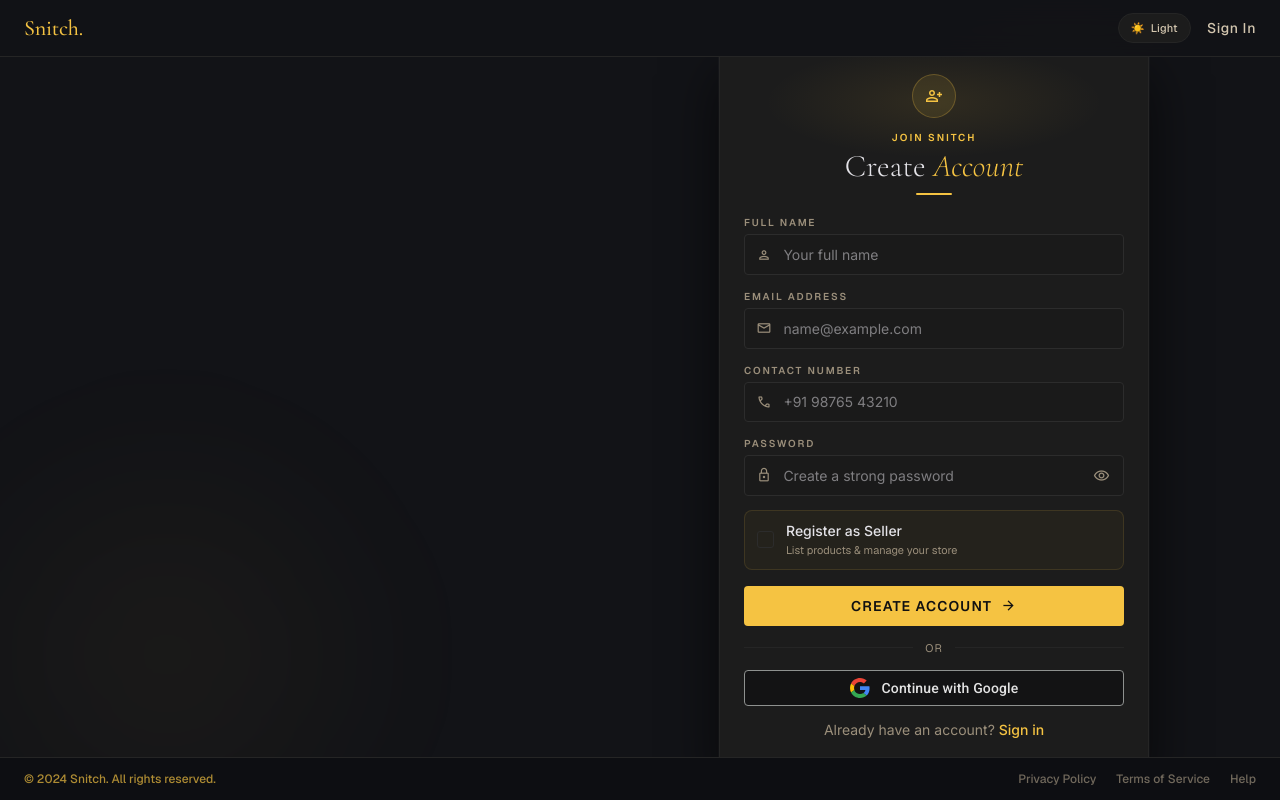
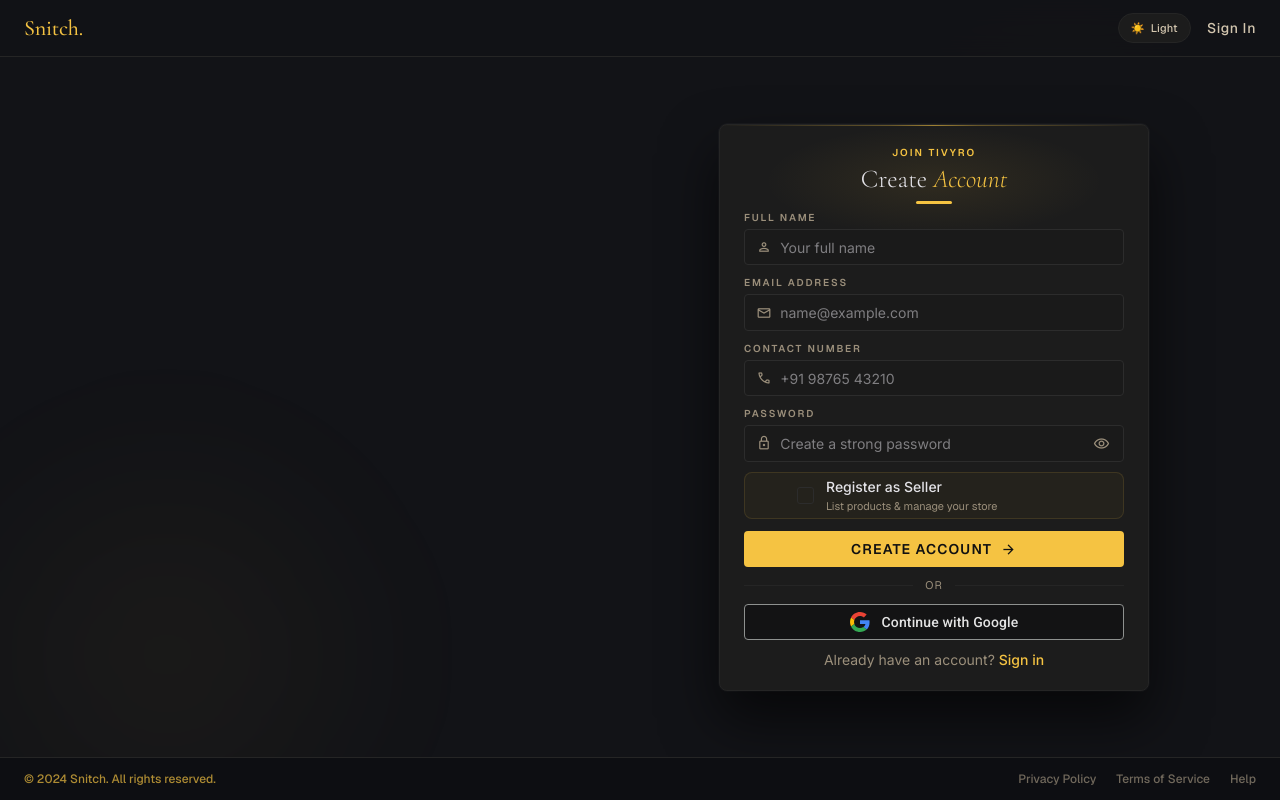
Before and after one commit to jsvar0110/Tivyro, a React (Vite) app in the folder Frontend/: page /register in a window 1280 px wide. Built offline with nearby package versions, Linux system fonts and the light colour scheme.

Commit message:
changed image for loggin and register page and adjusted form

```diff
--- a/Frontend/src/features/auth/pages/Login.jsx
+++ b/Frontend/src/features/auth/pages/Login.jsx
@@ -203,7 +203,7 @@
           <div className="hidden lg:block lg:w-[46%] relative login-hero overflow-hidden">
             <div className="absolute inset-0 z-0">
               <img
-                src="https://images.unsplash.com/photo-1558769132-cb1aea458c5e?q=80&w=1974&auto=format&fit=crop"
+                src="/Tivyro.png"
                 alt="Snitch Fashion Editorial"
                 style={{ width:"100%", height:"100%", objectFit:"cover", opacity: tk.imgOpacity, mixBlendMode: tk.imgBlend, filter: tk.imgFilter, transition:"opacity .4s, filter .4s" }}
               />
--- a/Frontend/src/features/auth/pages/Register.jsx
+++ b/Frontend/src/features/auth/pages/Register.jsx
@@ -100,7 +100,7 @@
     width: "100%",
     fontSize: "0.875rem",
     lineHeight: "1.5",
-    padding: "0.55rem 1rem 0.55rem 2.4rem",
+    padding: "0.42rem 1rem 0.42rem 2.2rem",
     transition: "border-color 0.2s, box-shadow 0.2s",
   };
 
@@ -240,8 +240,8 @@
           <div className="hidden lg:block lg:w-[46%] relative reg-hero overflow-hidden">
             <div className="absolute inset-0 z-0">
               <img
-                src="https://images.unsplash.com/photo-1445205170230-053b83016050?q=80&w=2071&auto=format&fit=crop"
-                alt="Snitch Fashion Editorial"
+                src="/Tivyro.png"
+                alt="Tivyro Fashion Editorial"
                 style={{ width:"100%", height:"100%", objectFit:"cover", opacity: tk.imgOpacity, mixBlendMode: tk.imgBlend, filter: tk.imgFilter, transition:"opacity .4s, filter .4s" }}
               />
               <div className="absolute inset-0" style={{ background: tk.panelGrad }} />
@@ -292,13 +292,13 @@
               {/* Mobile brand mark */}
               <div className="lg:hidden mb-6">
                 <span className="text-sm tracking-[0.3em] uppercase" style={{ fontFamily:"'Cormorant Garamond', serif", color: tk.golden }}>
-                  Snitch.
+                  Tivyro.
                 </span>
               </div>
 
               {/* Card */}
               <div
-                className="relative rounded-lg px-6 py-7"
+                className="relative rounded-lg px-6 py-5"
                 style={{
                   backgroundColor: tk.cardBg,
                   border: `1px solid ${tk.cardBorder}`,
@@ -323,21 +323,21 @@
                 />
 
                 {/* ── Card Header ── */}
-                <div className="mb-5 text-center relative z-[1]">
-                  <div
-                    className="inline-flex items-center justify-center w-11 h-11 rounded-full mb-3"
+                <div className="mb-1.5 text-center relative z-[1]">
+                  {/* <div
+                    className="inline-flex items-center justify-center w-9 h-9 rounded-full mb-2"
                     style={{ border:`1px solid ${tk.golden}40`, backgroundColor:`${tk.golden}18` }}
                   >
-                    <span className="material-symbols-outlined" style={{ color: tk.golden, fontSize:"20px" }}>person_add</span>
-                  </div>
+                    <span className="material-symbols-outlined" style={{ color: tk.golden, fontSize:"17px" }}>person_add</span>
+                  </div> */}
 
                   <p className="text-[10px] font-semibold tracking-[0.2em] uppercase mb-1" style={{ color: tk.golden, fontFamily:"'Geist', sans-serif" }}>
-                    Join Snitch
+                    Join Tivyro
                   </p>
 
                   <h1
                     className="font-light leading-[1.15] mb-2"
-                    style={{ fontFamily:"'Cormorant Garamond', serif", fontSize:"clamp(1.55rem,2.5vw,1.95rem)", color: tk.text }}
+                    style={{ fontFamily:"'Cormorant Garamond', serif", fontSize:"clamp(1.2rem,2.1vw,1.6rem)", color: tk.text }}
                   >
                     Create <em style={{ color: tk.golden }}>Account</em>
                   </h1>
@@ -346,7 +346,7 @@
                 </div>
 
                 {/* ── Form ── */}
-                <form onSubmit={handleSubmit} className="relative z-[1] flex flex-col gap-3.5">
+                <form onSubmit={handleSubmit} className="relative z-[1] flex flex-col gap-2.5">
 
                   {/* Full Name */}
                   <FieldWrap label="Full Name" htmlFor="reg-fullName" tk={tk}>
@@ -408,7 +408,7 @@
 
                   {/* Seller toggle */}
                   <div
-                    className="flex items-center gap-3 px-3 py-2.5 rounded-lg"
+                    className="flex items-center gap-3 px-13 py-1 rounded-lg"
                     style={{ backgroundColor: tk.sellerRowBg, border:`1px solid ${tk.sellerRowBorder}` }}
                   >
                     <input
@@ -431,7 +431,7 @@
                   <button
                     id="reg-submit"
                     type="submit" disabled={isLoading}
-                    className="reg-cta w-full py-2.5 rounded text-sm font-semibold tracking-[0.08em] uppercase cursor-pointer flex items-center justify-center gap-2 disabled:opacity-60 disabled:cursor-not-allowed mt-0.5"
+                    className="reg-cta w-full py-2 rounded text-sm font-semibold tracking-[0.08em] uppercase cursor-pointer flex items-center justify-center gap-2 disabled:opacity-60 disabled:cursor-not-allowed mt-0.5"
                     style={{ backgroundColor: tk.submitBg, color: tk.submitText, border:"none", fontFamily:"'Geist', sans-serif" }}
                     onMouseEnter={e => { if(!isLoading){ e.currentTarget.style.backgroundColor = tk.submitHoverBg; } }}
                     onMouseLeave={e => { if(!isLoading){ e.currentTarget.style.backgroundColor = tk.submitBg; } }}
```
Also changed, not shown: Frontend/public/Tivyro.png (added), 1 other file (tests, documents, lock files or other folders).
